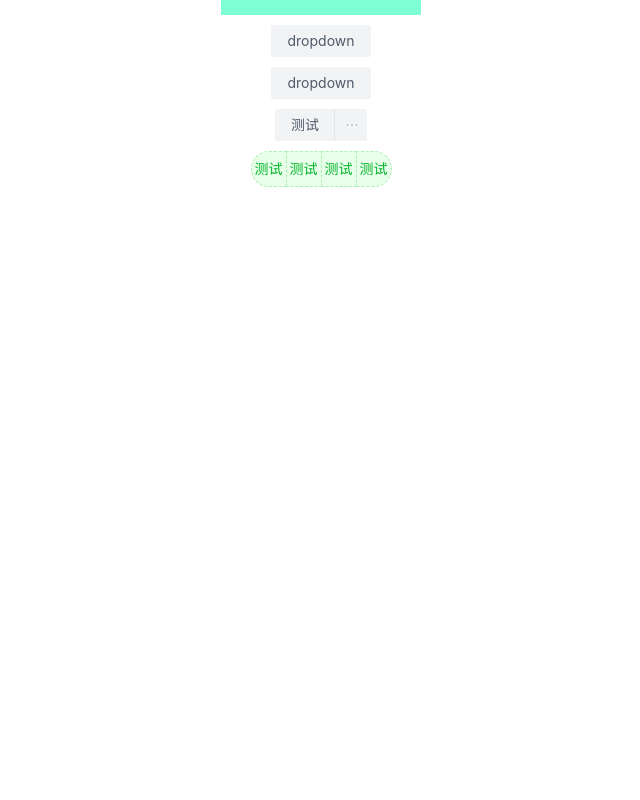
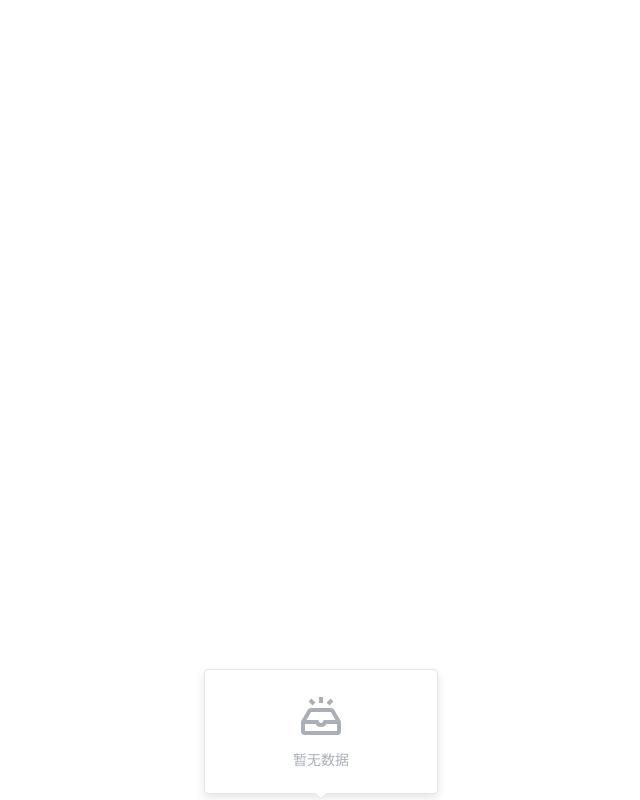
Before and after one commit to mahathir444/yc-ui, a Vue app: page /#/main in a window 1280 px wide. Shown: the part 441-1241 px from the top of the page, without its empty margins (319-959 px from the left). Before the commit the page ends 800 px from the top, so only its background shows below. Built offline with nearby package versions, Linux system fonts and the light colour scheme.

Commit message:
[feat]新增auto-fix-position

```diff
--- a/src/packages/Trigger/index.vue
+++ b/src/packages/Trigger/index.vue
@@ -43,11 +43,20 @@
 </template>
 
 <script lang="ts" setup>
-import { ref, computed, useSlots, CSSProperties, toRefs, VNode } from 'vue';
+import {
+  ref,
+  computed,
+  useSlots,
+  CSSProperties,
+  toRefs,
+  VNode,
+  watchEffect,
+} from 'vue';
 import { useElementBounding, useElementSize } from '@vueuse/core';
 import useTriggerVisible from '@/packages/_hooks/useTriggerVisible';
 import useTriggerPosition from '@/packages/_hooks/useTriggerPosition';
 import { TriggerProps, TriggerPostion } from './type';
+import { debounce } from 'lodash-es';
 defineOptions({
   name: 'Trigger',
 });
@@ -81,7 +90,10 @@ const props = withDefaults(defineProps<TriggerProps>(), {
   autoFitPopupMinWidth: false,
   popupContainer: 'body',
   renderToBody: true,
-  updateAtScroll: false,
+  autoFitPosition: true,
+  updateAtScroll: true,
+  scrollToClose: false,
+  scrollToCloseDistance: 0.1,
   preventFocus: false,
 });
 const emits = defineEmits<{
@@ -111,6 +123,9 @@ const {
   autoFitPopupWidth,
   autoFitPopupMinWidth,
   updateAtScroll,
+  scrollToClose,
+  scrollToCloseDistance,
+  autoFitPosition,
 } = toRefs(props);
 const {
   clickOutSideIngoreFn,
@@ -187,6 +202,7 @@ const { wrapperPosition, arrowPostion } = useTriggerPosition({
   contentWidth,
   popupTranslate,
   popupOffset,
+  autoFitPosition,
   emits,
 });
 // contentCss
@@ -236,6 +252,22 @@ function initTrigger() {
       box: 'border-box',
     }
   );
+  if (scrollToClose.value) {
+    let oldLeft = left.value;
+    let oldTop = top.value;
+    watchEffect(() => {
+      const distanceX = Math.abs(oldLeft - left.value);
+      const distanceY = Math.abs(oldTop - top.value);
+      if (
+        distanceX >= scrollToCloseDistance.value ||
+        distanceY >= scrollToCloseDistance.value
+      ) {
+        computedVisible.value = false;
+      }
+      oldLeft = left.value;
+      oldTop = top.value;
+    });
+  }
   return {
     left,
     top,
--- a/src/packages/_hooks/useTriggerPosition.ts
+++ b/src/packages/_hooks/useTriggerPosition.ts
@@ -17,6 +17,7 @@ export default (params: {
   contentHeight: Ref<number>;
   popupTranslate: Ref<number[]>;
   popupOffset: Ref<number>;
+  autoFitPosition: Ref<boolean>;
   emits: (...args: any) => any;
 }) => {
   const {
@@ -31,6 +32,7 @@ export default (params: {
     contentWidth,
     popupTranslate,
     popupOffset,
+    autoFitPosition,
     emits,
   } = params;
   // 动态计算当前的位置
@@ -39,6 +41,8 @@ export default (params: {
   const wrapperPosition = computed(() => {
     let offsetTop = 0;
     let offsetLeft = 0;
+    // 计算偏移量
+    const { offsetX, offsetY } = calcOffset();
     // 初始位置计算
     if (['top', 'tl', 'tr', 'bottom', 'bl', 'br'].includes(position.value)) {
       offsetTop = position.value.startsWith('t')
@@ -62,6 +66,13 @@ export default (params: {
       } else {
         offsetTop = bottom.value - contentHeight.value;
       }
+    }
+    // 如果不进行边界检测
+    if (!autoFitPosition.value) {
+      return {
+        top: `${offsetTop + offsetY}px`,
+        left: `${offsetLeft + offsetX}px`,
+      };
     }
     // 边界检测
     if (['top', 'tl', 'tr', 'bottom', 'bl', 'br'].includes(position.value)) {
@@ -98,27 +109,14 @@ export default (params: {
       }
     }
     // 计算trigger当前的位置
-    triggerPosition.value = getCurrentPosition(
+    triggerPosition.value = calcCurrentPosition(
       offsetLeft,
       offsetTop
     ) as TriggerPostion;
     emits('position-change', triggerPosition.value);
-    // 计算便宜量
-    let offsetX = 0;
-    let offsetY = 0;
-    if (triggerPosition.value.startsWith('t')) {
-      offsetY = -popupOffset.value;
-    } else if (triggerPosition.value.startsWith('b')) {
-      offsetY = popupOffset.value;
-    } else if (triggerPosition.value.startsWith('l')) {
-      offsetX = -popupOffset.value;
-    } else if (triggerPosition.value.startsWith('r')) {
-      offsetX = popupOffset.value;
-    }
-    const [translateX, translateY] = popupTranslate.value;
     return {
-      top: `${offsetTop + translateY + offsetY}px`,
-      left: `${offsetLeft + translateX + offsetX}px`,
+      top: `${offsetTop + offsetY}px`,
+      left: `${offsetLeft + offsetX}px`,
     };
   });
   // 计算arrow的位置
@@ -162,8 +160,29 @@ export default (params: {
       transform: `${TRANSLATE_MAP[triggerPosition.value]} rotate(45deg)`,
     } as CSSProperties;
   });
+  // 计算偏移量
+  function calcOffset() {
+    const [translateX, translateY] = popupTranslate.value;
+    // 计算偏移量
+    let offsetX = translateX;
+    let offsetY = translateY;
+    if (triggerPosition.value.startsWith('t')) {
+      offsetY = -popupOffset.value;
+    } else if (triggerPosition.value.startsWith('b')) {
+      offsetY = popupOffset.value;
+    } else if (triggerPosition.value.startsWith('l')) {
+      offsetX = -popupOffset.value;
+    } else if (triggerPosition.value.startsWith('r')) {
+      offsetX = popupOffset.value;
+    }
+
+    return {
+      offsetX,
+      offsetY,
+    };
+  }
   // 根据offsettop与offsetleft反向计算当前的位置
-  function getCurrentPosition(offsetLeft: number, offsetTop: number) {
+  function calcCurrentPosition(offsetLeft: number, offsetTop: number) {
     const epsilon = 0.00001; // 定义一个小的容差值
     const dirArray = [
       //上
--- a/src/views/test.vue
+++ b/src/views/test.vue
@@ -14,7 +14,7 @@
     </yc-scrollbar>
 
     <!--  -->
-    <!-- <yc-popover>
+    <yc-popover trigger="click">
       <a-button>popover</a-button>
       <template #content>
         <div style="width: 200px">
@@ -22,14 +22,6 @@
         </div>
       </template>
     </yc-popover>
-    <yc-tooltip>
-      <a-button>tooltip</a-button>
-      <template #content>
-        <div style="width: 200px">
-          <a-empty />
-        </div>
-      </template>
-    </yc-tooltip> -->
 
     <yc-dropdown @select="handleSelect">
       <a-button>dropdown</a-button>
@@ -147,6 +139,7 @@ const handleSelect = (v: any) => {
 .test {
   height: 100%;
   width: 100%;
+  height: 300vh;
   display: flex;
   flex-direction: column;
   justify-content: center;
```
Also changed, not shown: src/packages/Trigger/type.ts (+5 -2 lines).
